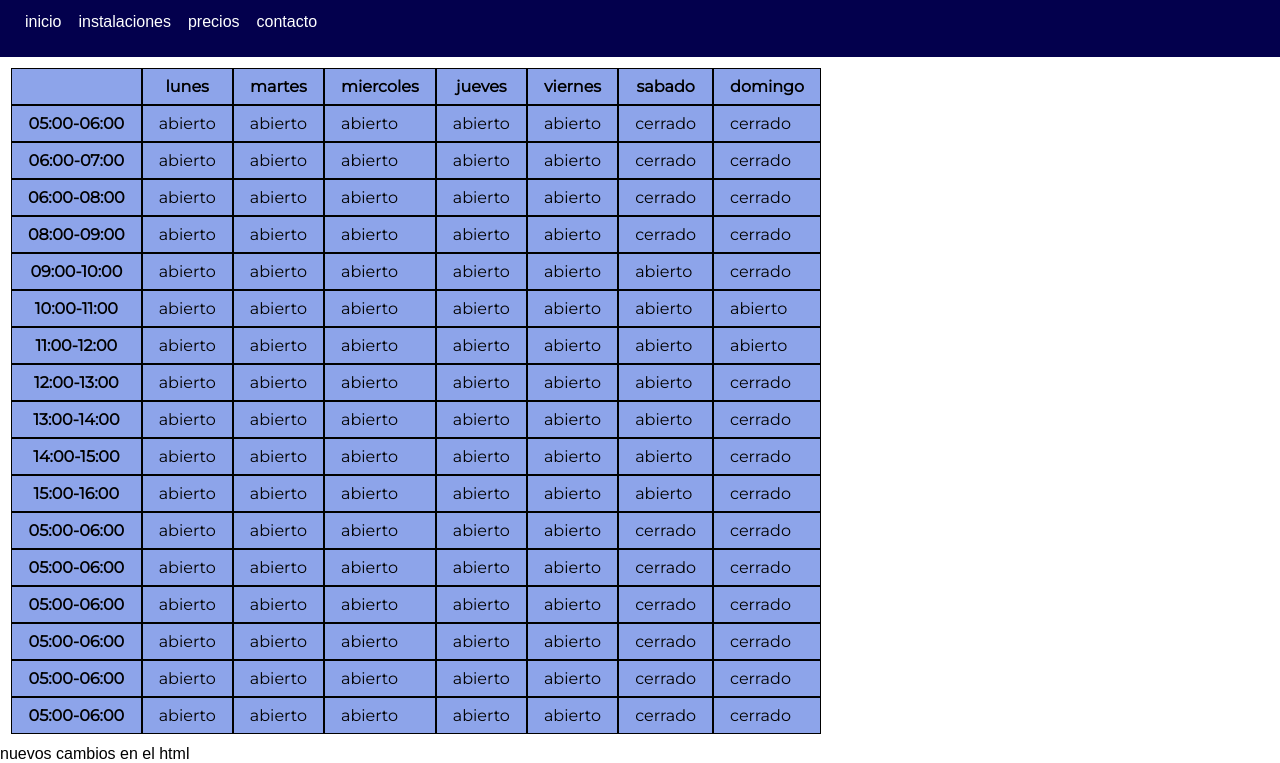
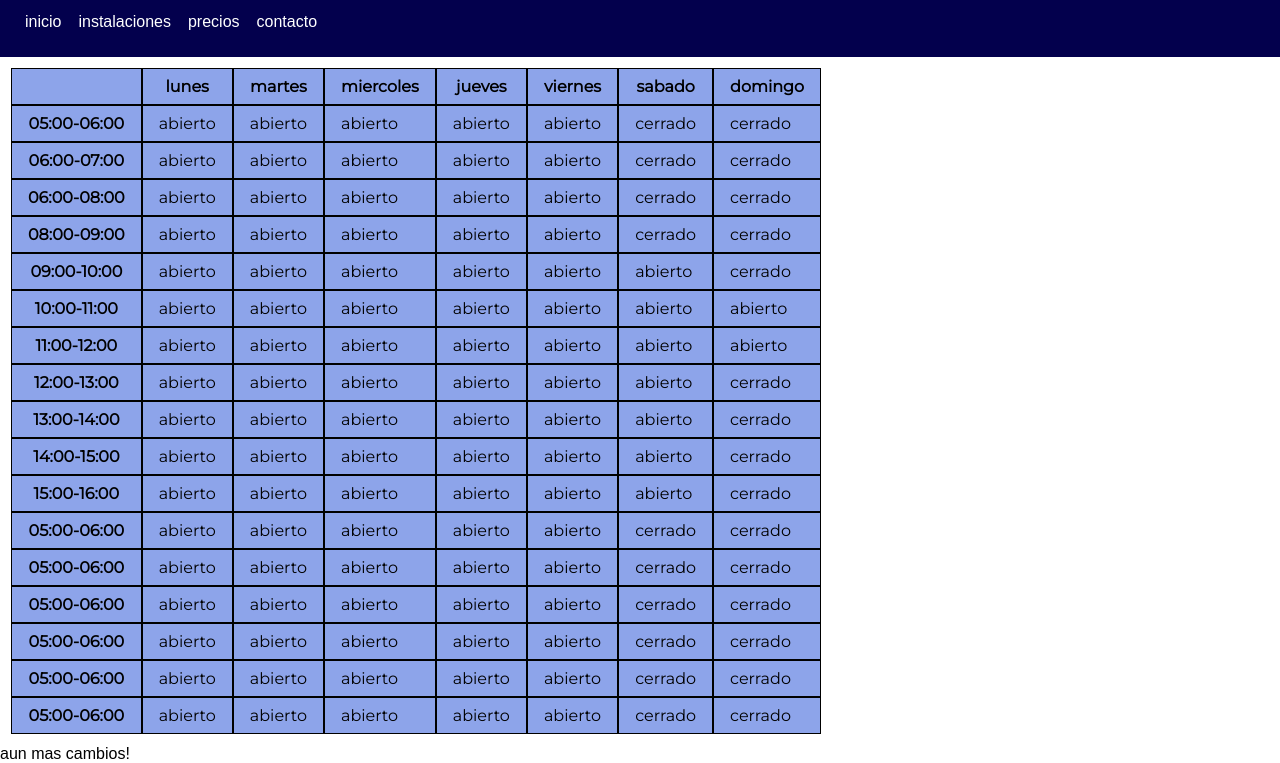
Before and after one commit to arturotb/proyecto-gimnasio, a plain HTML site: page index.html in a window 1280 px wide. Shown: the part 50-813 px from the top of the page. Drawn offline with Linux system fonts and the light colour scheme; a web font is replaced by a local one.

```diff
--- a/index.html
+++ b/index.html
@@ -206,7 +206,7 @@
     </table>
 </div>
 <div>
-    nuevos cambios en el html
+    aun mas cambios!
 </div>
 </body>
 </html>
```
